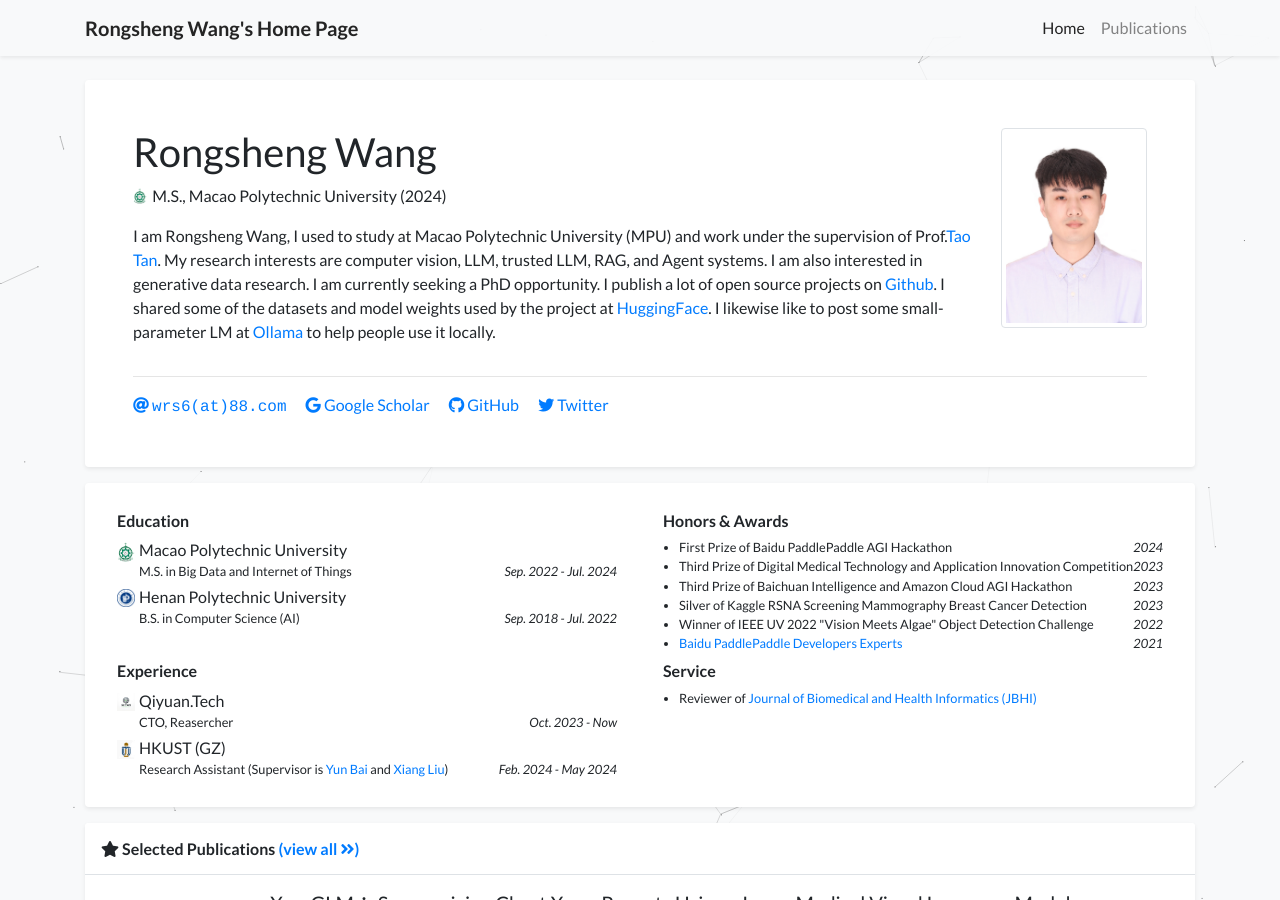
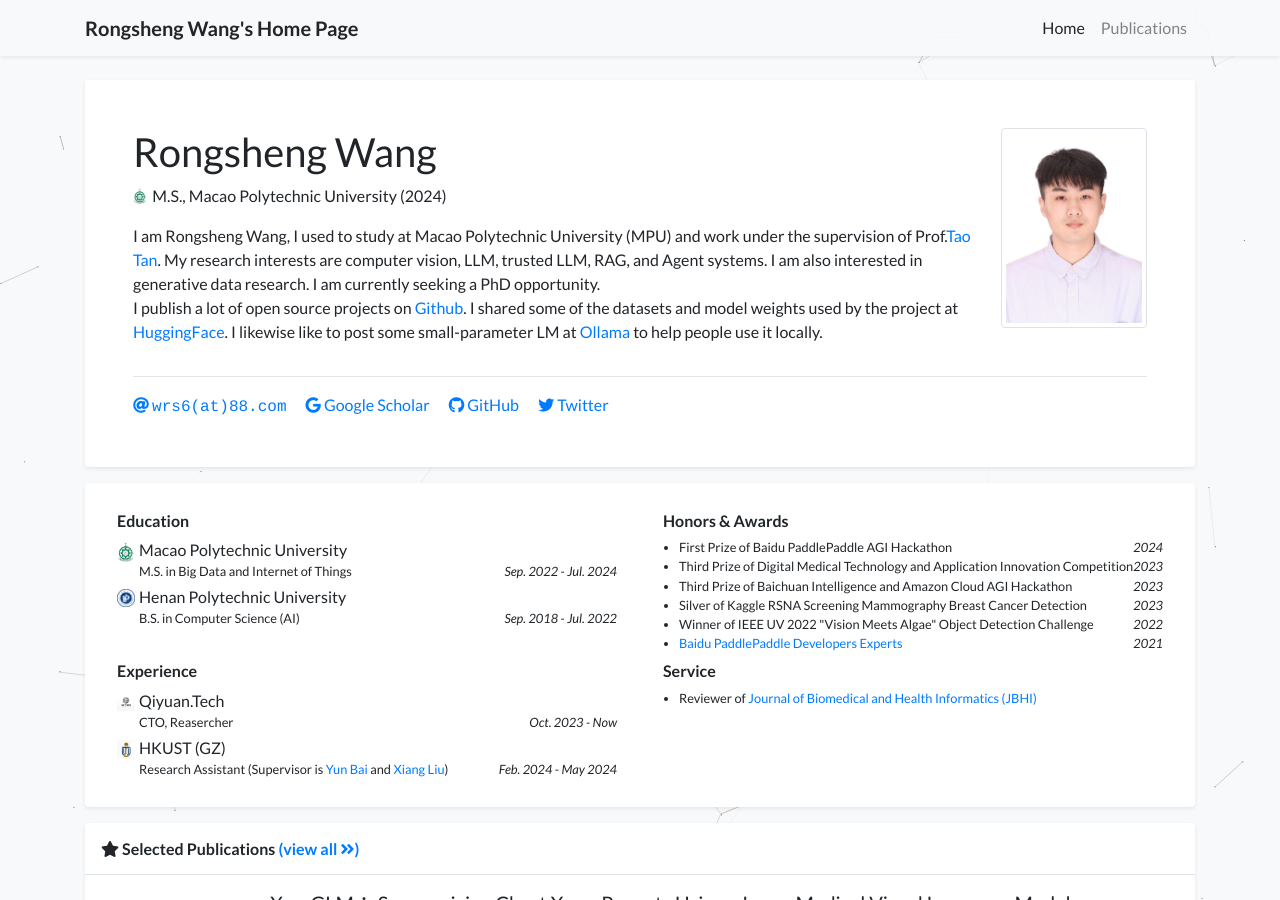
Before and after one commit to WangRongsheng/WangRongsheng.github.io, a Jekyll site: the page built from index.html, in a window 1280 px wide and 900 px high. Built offline with Jekyll 4.4.1, drawn with Linux system fonts in a browser that asks for light colours; a style sheet for code colours, icons or effects is not loaded.

```diff
--- a/_data/profile.yml
+++ b/_data/profile.yml
@@ -16,7 +16,7 @@ twitter: RongshengWang
 # orcid: 0000-0000-0000-0000
 
 short_bio: >-
-  I am Rongsheng Wang, I used to study at Macao Polytechnic University (MPU) and work under the supervision of Prof.<a href="https://scholar.google.com/citations?hl=zh-CN&user=lLg3WRkAAAAJ">Tao Tan</a>. My research interests are computer vision, LLM, trusted LLM, RAG, and Agent systems. I am also interested in generative data research. I am currently seeking a PhD opportunity. I publish a lot of open source projects on <a href="https://github.com/WangRongsheng">Github</a>. I shared some of the datasets and model weights used by the project at <a href="https://huggingface.co/wangrongsheng">HuggingFace</a>. I likewise like to post some small-parameter LM at <a href="https://ollama.com/wangrongsheng">Ollama</a> to help people use it locally.
+  I am Rongsheng Wang, I used to study at Macao Polytechnic University (MPU) and work under the supervision of Prof.<a href="https://scholar.google.com/citations?hl=zh-CN&user=lLg3WRkAAAAJ">Tao Tan</a>. My research interests are computer vision, LLM, trusted LLM, RAG, and Agent systems. I am also interested in generative data research. I am currently seeking a PhD opportunity. <br> I publish a lot of open source projects on <a href="https://github.com/WangRongsheng">Github</a>. I shared some of the datasets and model weights used by the project at <a href="https://huggingface.co/wangrongsheng">HuggingFace</a>. I likewise like to post some small-parameter LM at <a href="https://ollama.com/wangrongsheng">Ollama</a> to help people use it locally.
 
 show_portrait: true
 portrait_url: assets/images/photos/profile_wrs.jpg
```
